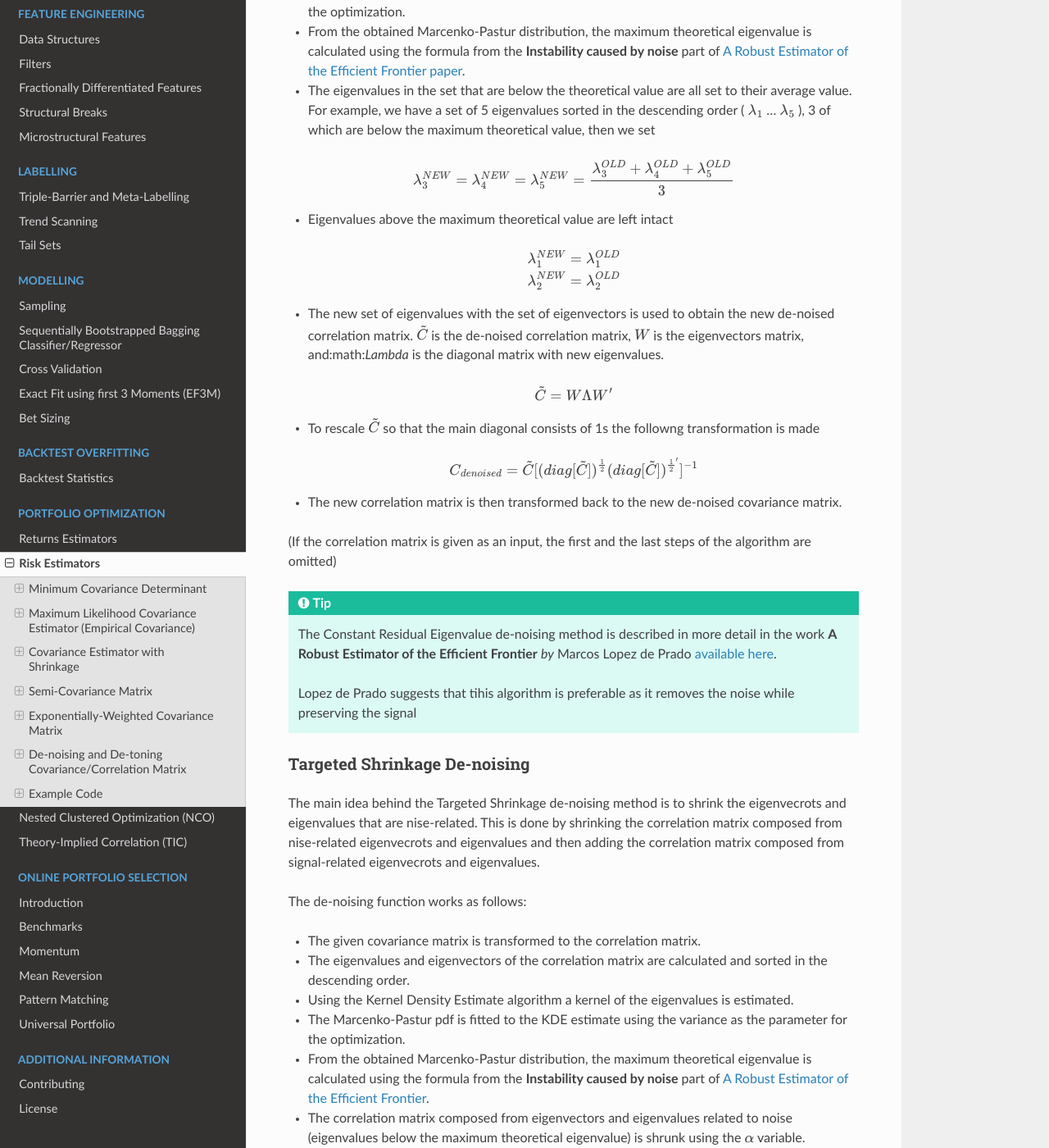
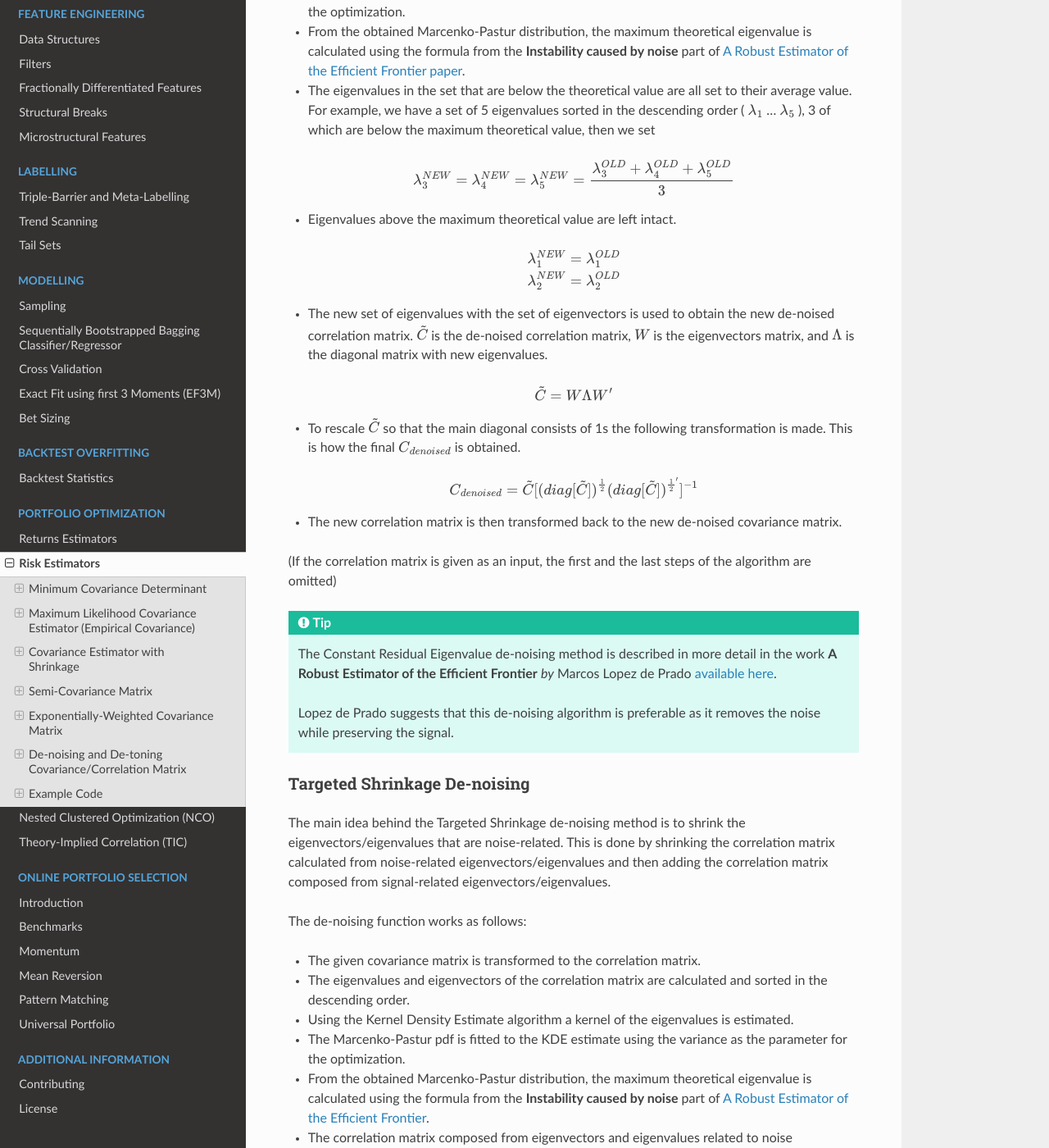
Before and after one commit to hudson-and-thames/mlfinlab, a Sphinx documentation site: the page built from docs/source/portfolio_optimisation/risk_estimators.rst, in a window 1280 px wide and 1400 px high, scrolled down 5369 px. Shown: the whole window at 82% size. Built offline with Sphinx 7.4.7 and the Read the Docs theme 2.0.0, drawn with Linux system fonts in a browser that asks for light colours; pages that are not in the unit, such as notebooks, are missing from menus; some of the changed text lies outside the part shown.

Commit message:
Style fixes

```diff
--- a/docs/source/portfolio_optimisation/risk_estimators.rst
+++ b/docs/source/portfolio_optimisation/risk_estimators.rst
@@ -225,7 +225,7 @@ Implementation
 De-noising and De-toning Covariance/Correlation Matrix
 ======================================================
 
-Two methods for de-noising are implemented in the module:
+Two methods for de-noising are implemented in this module:
 
 - Constant Residual Eigenvalue Method
 - Targeted Shrinkage
@@ -258,7 +258,7 @@ The de-noising function works as follows:
 
     \lambda_3^{NEW} = \lambda_4^{NEW} = \lambda_5^{NEW} = \frac{\lambda_3^{OLD} + \lambda_4^{OLD} + \lambda_5^{OLD}}{3}
 
-- Eigenvalues above the maximum theoretical value are left intact
+- Eigenvalues above the maximum theoretical value are left intact.
 
 .. math::
 
@@ -268,13 +268,14 @@ The de-noising function works as follows:
 
 - The new set of eigenvalues with the set of eigenvectors is used to obtain the new de-noised correlation matrix.
   :math:`\tilde{C}` is the de-noised correlation matrix, :math:`W` is the eigenvectors matrix,
-  and:math:`\Lambda` is the diagonal matrix with new eigenvalues.
+  and :math:`\Lambda` is the diagonal matrix with new eigenvalues.
 
 .. math::
 
     \tilde{C} = W \Lambda W'
 
-- To rescale :math:`\tilde{C}` so that the main diagonal consists of 1s the followng transformation is made
+- To rescale :math:`\tilde{C}` so that the main diagonal consists of 1s the following transformation is made.
+  This is how the final :math:`C_{denoised}` is obtained.
 
 .. math::
 
@@ -285,16 +286,17 @@ The de-noising function works as follows:
 (If the correlation matrix is given as an input, the first and the last steps of the algorithm are omitted)
 
 .. tip::
-    The Constant Residual Eigenvalue de-noising method is described in more detail in the work **A Robust Estimator of the Efficient Frontier** *by* Marcos Lopez de Prado `available here <https://papers.ssrn.com/abstract_id=3469961>`_.
+    The Constant Residual Eigenvalue de-noising method is described in more detail in the work
+    **A Robust Estimator of the Efficient Frontier** *by* Marcos Lopez de Prado `available here <https://papers.ssrn.com/abstract_id=3469961>`_.
 
-    Lopez de Prado suggests that tihis algorithm is preferable as it removes the noise while preserving the signal
+    Lopez de Prado suggests that this de-noising algorithm is preferable as it removes the noise while preserving the signal.
 
 Targeted Shrinkage De-noising
 #############################
 
-The main idea behind the Targeted Shrinkage de-noising method is to shrink the eigenvecrots and eigenvalues that are
-nise-related. This is done by shrinking the correlation matrix composed from nise-related eigenvecrots and eigenvalues
-and then adding the correlation matrix composed from signal-related eigenvecrots and eigenvalues.
+The main idea behind the Targeted Shrinkage de-noising method is to shrink the eigenvectors/eigenvalues that are
+noise-related. This is done by shrinking the correlation matrix calculated from noise-related eigenvectors/eigenvalues
+and then adding the correlation matrix composed from signal-related eigenvectors/eigenvalues.
 
 The de-noising function works as follows:
 
@@ -331,7 +333,7 @@ The de-noising function works as follows:
 De-toning
 #########
 
-De-noised correlation matrix from the previous mathods can also be detoned by excluding a number of first
+De-noised correlation matrix from the previous methods can also be de-toned by excluding a number of first
 eigenvectors representing the market component.
 
 According to Lopez de Prado:
@@ -353,9 +355,9 @@ of the correlation matrix. Still, **a detoned correlation matrix** :math:`C_{det
 
 The de-toning function works as follows:
 
-- De-toning is apllied on the de-noised correlation matrix.
+- De-toning is applied on the de-noised correlation matrix.
 
-- The correlation matrix representing the market component is calcualetrd from market component eigenvectors and eigenvalues
+- The correlation matrix representing the market component is calculated from market component eigenvectors and eigenvalues
   and then subtracted from the de-noised correlation matrix. This way the de-toned correlation matrix is obtained.
 
 .. math::
```
Also changed, not shown: 1 other file.
